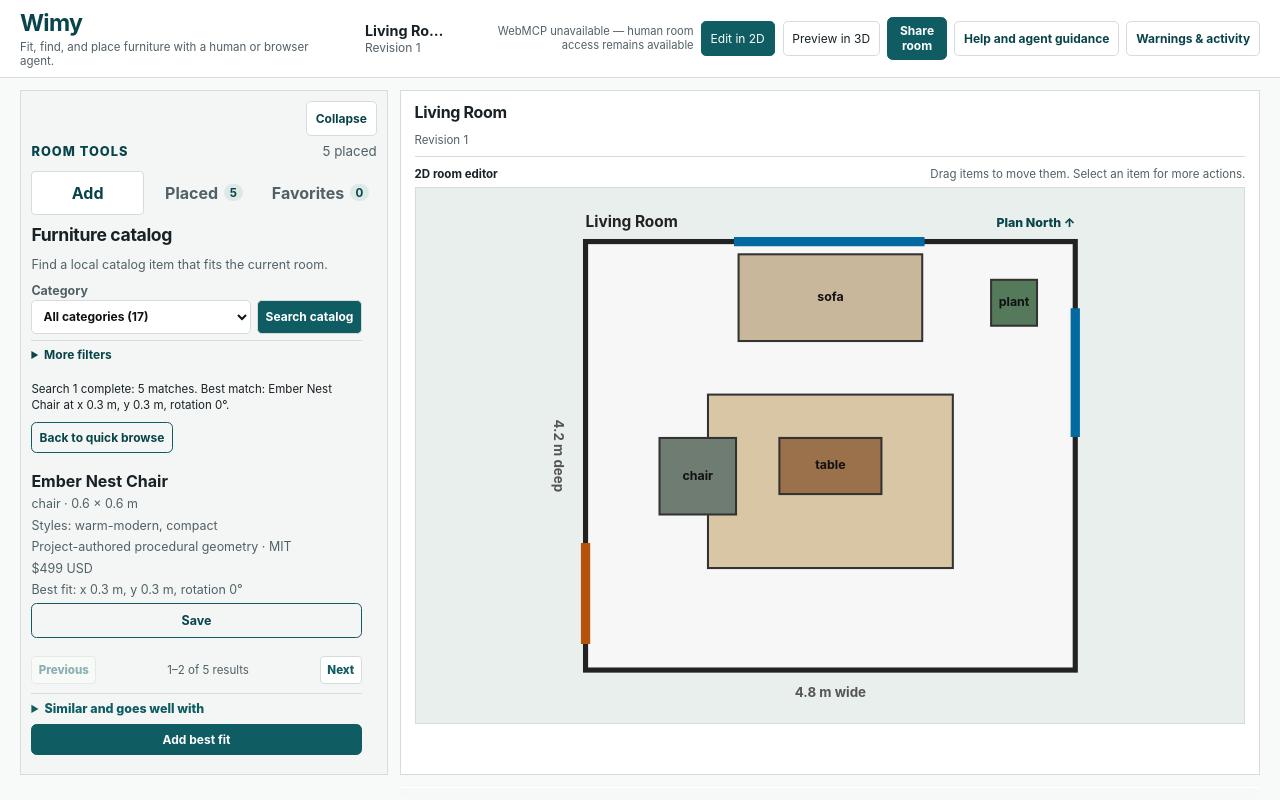
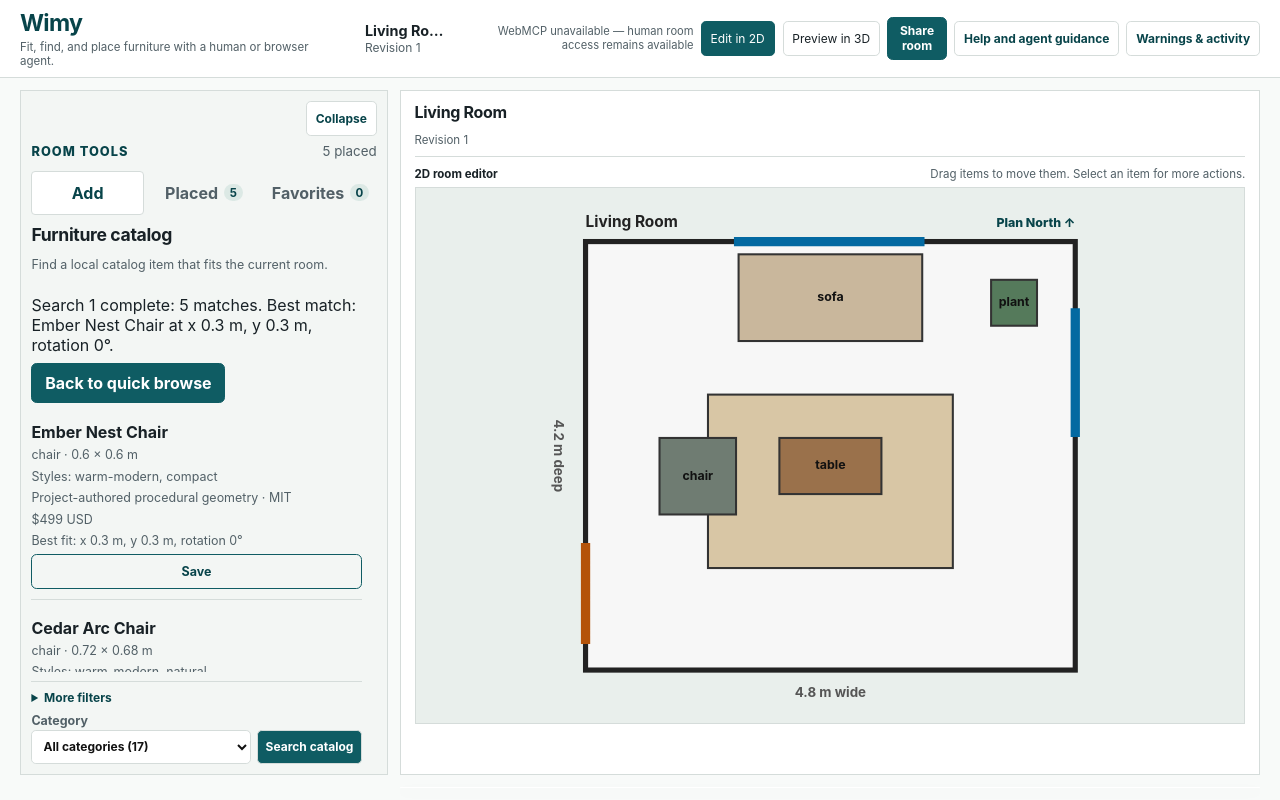
Before and after one commit to tpremrud/wimy, a React (Vite) app: page / in a window 1280 px wide. Both pictures are taken after a click on the button "Search catalog". Built offline with nearby package versions, Linux system fonts and the light colour scheme.

Commit message:
fix(wimy): compact header and scroll catalog

```diff
--- a/src/app/styles.css
+++ b/src/app/styles.css
@@ -206,7 +206,7 @@ section > p {
 .catalog-filters input,
 .catalog-filters select,
 .catalog-filters button,
-.catalog-panel > button {
+.catalog-search-view > button {
   min-height: 2.5rem;
   border: 1px solid #777777;
   border-radius: 0.25rem;
@@ -217,7 +217,7 @@ section > p {
 }
 
 .catalog-filters button,
-.catalog-panel > button {
+.catalog-search-view > button {
   align-self: end;
   border-color: #075985;
   color: #ffffff;
@@ -229,7 +229,7 @@ section > p {
 .catalog-filters input:focus-visible,
 .catalog-filters select:focus-visible,
 .catalog-filters button:focus-visible,
-.catalog-panel > button:focus-visible {
+.catalog-search-view > button:focus-visible {
   outline: 3px solid #b45309;
   outline-offset: 2px;
 }
@@ -639,7 +639,7 @@ summary:focus-visible,
 .share-panel-heading button,
 .portable-controls > button,
 .catalog-filters button,
-.catalog-panel > button,
+.catalog-search-view > button,
 .placed-item-actions button,
 .favorite-toggle {
   min-height: 2.5rem;
@@ -656,7 +656,7 @@ summary:focus-visible,
 .share-panel-heading button:hover,
 .portable-controls > button:hover,
 .catalog-filters button:hover,
-.catalog-panel > button:hover,
+.catalog-search-view > button:hover,
 .placed-item-actions button:hover,
 .favorite-toggle:hover {
   background: var(--accent-strong);
@@ -936,7 +936,7 @@ summary:focus-visible,
 }
 
 .catalog-filters button,
-.catalog-panel > button {
+.catalog-search-view > button {
   color: var(--surface);
   background: var(--accent);
 }
@@ -1193,6 +1193,7 @@ body {
   margin: 0;
   padding: 0;
   gap: 0;
+  grid-template-rows: auto minmax(0, 1fr);
   overflow: hidden;
 }
 
@@ -1451,46 +1452,39 @@ body {
   scrollbar-gutter: stable;
 }
 
+#add-panel {
+  height: 100%;
+  min-height: 0;
+}
+
 .catalog-panel {
+  height: 100%;
+  min-height: 0;
+  grid-template-rows: auto minmax(0, 1fr) auto;
   gap: 0.55rem;
   padding-top: 0.55rem;
-}
-
-.catalog-panel.is-searching {
-  position: absolute;
-  inset: 0;
-  grid-template-rows: auto auto auto auto minmax(5rem, 1fr) auto auto auto auto;
-  box-sizing: border-box;
   overflow: hidden;
 }
 
-.catalog-panel.is-searching .catalog-search-summary {
-  max-height: 2.2rem;
-  overflow: hidden;
-  font-size: 0.72rem;
-  line-height: 1.35;
-}
-
-.catalog-panel.is-searching > button {
-  min-height: 1.9rem;
-  padding: 0.3rem 0.45rem;
-  font-size: 0.75rem;
-}
-
-.catalog-panel.is-searching .catalog-results {
+.catalog-content {
   min-height: 0;
   overflow-y: auto;
   overscroll-behavior: contain;
 }
 
+.catalog-search-view {
+  display: grid;
+  gap: 0.55rem;
+}
+
 .catalog-panel-heading p {
   margin-top: 0.2rem;
   font-size: 0.78rem;
 }
 
 .catalog-filters {
-  border-top: 0;
-  padding-top: 0;
+  border-top: 1px solid var(--line);
+  padding-top: 0.5rem;
   gap: 0.4rem;
 }
 
@@ -1517,8 +1511,7 @@ body {
 }
 
 .catalog-more-filters {
-  border-top: 1px solid var(--line);
-  padding-top: 0.35rem;
+  padding-bottom: 0.1rem;
 }
 
 .catalog-more-filters summary {
@@ -1541,32 +1534,6 @@ body {
   font-weight: 800;
 }
 
-.catalog-pager {
-  display: grid;
-  grid-template-columns: auto 1fr auto;
-  align-items: center;
-  gap: 0.4rem;
-  color: var(--muted);
-  font-size: 0.72rem;
-  text-align: center;
-}
-
-.catalog-pager button {
-  min-height: 1.8rem;
-  border: 1px solid var(--line);
-  border-radius: 0.25rem;
-  padding: 0.25rem 0.4rem;
-  color: var(--accent);
-  background: var(--surface);
-  font: inherit;
-  font-weight: 800;
-}
-
-.catalog-pager button:disabled {
-  cursor: default;
-  opacity: 0.45;
-}
-
 .catalog-filter-details {
   display: grid;
   grid-template-columns: repeat(2, minmax(0, 1fr));
@@ -1603,34 +1570,7 @@ body {
   white-space: nowrap;
 }
 
-.catalog-pagination {
-  display: flex;
-  align-items: center;
-  justify-content: space-between;
-  gap: 0.35rem;
-  color: var(--muted);
-  font-size: 0.68rem;
-}
-
-.catalog-pagination button {
-  min-height: 1.85rem;
-  border: 1px solid var(--line);
-  border-radius: 0.3rem;
-  padding: 0.25rem 0.45rem;
-  color: var(--accent-strong);
-  background: var(--surface);
-  cursor: pointer;
-  font-size: 0.7rem;
-  font-weight: 700;
-}
-
-.catalog-pagination button:disabled {
-  color: #87938f;
-  cursor: default;
-  background: #edf1ef;
-}
-
-.catalog-panel > .catalog-return {
+.catalog-return {
   justify-self: start;
   min-height: 1.85rem;
   padding: 0.25rem 0.45rem;
--- a/src/ui/CatalogPanel.tsx
+++ b/src/ui/CatalogPanel.tsx
@@ -22,9 +22,6 @@ const CATEGORIES: readonly FurnitureSnapshot["category"][] = [
   "plant",
   "generic",
 ];
-
-const BROWSE_PAGE_SIZE = 4;
-const SEARCH_PAGE_SIZE = 2;
 
 type CatalogPanelProps = {
   favoriteIds?: ReadonlySet<string>;
@@ -82,8 +79,6 @@ export function CatalogPanel({
   store,
 }: CatalogPanelProps) {
   const [category, setCategory] = useState("");
-  const [browsePage, setBrowsePage] = useState(0);
-  const [searchPage, setSearchPage] = useState(0);
   const [styleTags, setStyleTags] = useState("");
   const [maxPrice, setMaxPrice] = useState("");
   const [maxWidth, setMaxWidth] = useState("");
@@ -105,34 +100,9 @@ export function CatalogPanel({
   const categoryCatalog = category === ""
     ? catalog
     : catalog.filter(({ snapshot }) => snapshot.category === category);
-  const browsePageCount = Math.max(
-    1,
-    Math.ceil(categoryCatalog.length / BROWSE_PAGE_SIZE),
-  );
-  const activeBrowsePage = Math.min(browsePage, browsePageCount - 1);
-  const browseStart = activeBrowsePage * BROWSE_PAGE_SIZE;
-  const browseItems = categoryCatalog.slice(
-    browseStart,
-    browseStart + BROWSE_PAGE_SIZE,
-  );
-  const browseRangeStart = browseItems.length === 0 ? 0 : browseStart + 1;
-  const browseEnd = browseStart + browseItems.length;
-  const searchPageCount = Math.max(
-    1,
-    Math.ceil((visibleSearch?.matches.length ?? 0) / SEARCH_PAGE_SIZE),
-  );
-  const activeSearchPage = Math.min(searchPage, searchPageCount - 1);
-  const searchStart = activeSearchPage * SEARCH_PAGE_SIZE;
-  const searchMatches = visibleSearch?.matches.slice(
-    searchStart,
-    searchStart + SEARCH_PAGE_SIZE,
-  ) ?? [];
-  const searchEnd = searchStart + searchMatches.length;
 
   const changeCategory = (value: string) => {
     setCategory(value);
-    setBrowsePage(0);
-    setSearchPage(0);
     setSearchState(null);
     setActionState(null);
   };
@@ -152,7 +122,7 @@ export function CatalogPanel({
         const activeElement = document.activeElement;
         const restoreSearchFocus =
           activeElement instanceof Element &&
-          activeElement.closest(".catalog-results, .catalog-panel > button") !==
+          activeElement.closest(".catalog-results, .catalog-content button") !==
             null;
         setSearchState(null);
         setActionState(null);
@@ -193,7 +163,6 @@ export function CatalogPanel({
       query,
       matches,
     });
-    setSearchPage(0);
     setActionState(null);
     moreFiltersRef.current?.removeAttribute("open");
   };
@@ -274,36 +243,131 @@ export function CatalogPanel({
   };
 
   return (
-    <section
-      className={`catalog-panel${visibleSearch ? " is-searching" : ""}`}
-      aria-labelledby="catalog-heading"
-    >
+    <section className="catalog-panel" aria-labelledby="catalog-heading">
       <div className="catalog-panel-heading">
         <h2 id="catalog-heading">Furniture catalog</h2>
         <p>Find a local catalog item that fits the current room.</p>
       </div>
+      <div className="catalog-content">
+        {!visibleSearch ? (
+          <section className="catalog-browse" aria-labelledby="catalog-browse-heading">
+            <div className="catalog-subheading">
+              <h3 id="catalog-browse-heading">Catalog items</h3>
+              <span>{categoryCatalog.length} items</span>
+            </div>
+            <ul className="catalog-browse-list" aria-label="Available catalog items">
+              {categoryCatalog.map((item) => {
+                const key = catalogItemKey(item.catalogRef);
+                const favorite = favoriteIds.has(key);
+                return (
+                  <li key={key}>
+                    <span>
+                      <strong>{item.snapshot.name}</strong>
+                      <small title={presentationSummary(item.catalogRef.productId)}>
+                        {item.snapshot.category} · {item.snapshot.dimensions.width} × {item.snapshot.dimensions.depth} m · {presentationLicense(item.catalogRef.productId)}
+                      </small>
+                    </span>
+                    {onToggleFavorite ? (
+                      <button
+                        type="button"
+                        className="favorite-toggle"
+                        aria-pressed={favorite}
+                        aria-label={`${favorite ? "Remove" : "Add"} ${item.snapshot.name} ${favorite ? "from" : "to"} favorites`}
+                        onClick={() => onToggleFavorite(key)}
+                      >
+                        {favorite ? "Saved" : "Save"}
+                      </button>
+                    ) : null}
+                  </li>
+                );
+              })}
+            </ul>
+          </section>
+        ) : (
+          <section className="catalog-search-view" aria-label="Catalog search">
+            <p
+              className="catalog-search-summary"
+              role="status"
+              aria-label="Catalog search result"
+              aria-live="polite"
+              aria-atomic="true"
+            >
+              {visibleSearch.announcement}
+            </p>
+            <button
+              type="button"
+              className="catalog-return"
+              onClick={() => {
+                setSearchState(null);
+                setActionState(null);
+              }}
+            >
+              Back to quick browse
+            </button>
+            {visibleSearch.matches.length > 0 ? (
+              <>
+                <ol className="catalog-results" aria-label="Catalog results">
+                  {visibleSearch.matches.map((match) => (
+                    <li key={match.catalogRef.productId}>
+                      <strong>{match.snapshot.name}</strong>
+                      <span>
+                        {`${match.snapshot.category} · ${match.snapshot.dimensions.width} × ${match.snapshot.dimensions.depth} m`}
+                      </span>
+                      <span>{`Styles: ${match.snapshot.styleTags.join(", ")}`}</span>
+                      <span>{presentationSummary(match.catalogRef.productId)}</span>
+                      <span>{`$${match.snapshot.commerce.price.amount} USD`}</span>
+                      <span>
+                        {`Best fit: x ${match.suggestedPose.x} m, y ${match.suggestedPose.y} m, rotation ${match.suggestedPose.rotationDeg}°`}
+                      </span>
+                      {onToggleFavorite ? (
+                        <button
+                          type="button"
+                          className="favorite-toggle"
+                          aria-pressed={favoriteIds.has(catalogItemKey(match.catalogRef))}
+                          aria-label={`${favoriteIds.has(catalogItemKey(match.catalogRef)) ? "Remove" : "Add"} ${match.snapshot.name} ${favoriteIds.has(catalogItemKey(match.catalogRef)) ? "from" : "to"} favorites`}
+                          onClick={() => onToggleFavorite(catalogItemKey(match.catalogRef))}
+                        >
+                          {favoriteIds.has(catalogItemKey(match.catalogRef)) ? "Saved" : "Save"}
+                        </button>
+                      ) : null}
+                    </li>
+                  ))}
+                </ol>
+                {(() => {
+                  const source = visibleSearch.matches[0];
+                  if (!source) return null;
+                  const similar = rankCatalogRelations(source, catalog, "similar");
+                  const companions = rankCatalogRelations(source, catalog, "goes-well-with");
+                  return (
+                    <details className="catalog-suggestions">
+                      <summary>Similar and goes well with</summary>
+                      <section className="catalog-relations" aria-label="Similar and goes well with">
+                        <div>
+                          <h3>Similar</h3>
+                          <p>{similar.map(({ snapshot }) => snapshot.name).join(" · ") || "No local matches yet."}</p>
+                        </div>
+                        <div>
+                          <h3>Goes well with</h3>
+                          <p>{companions.map(({ snapshot }) => snapshot.name).join(" · ") || "No local pairings yet."}</p>
+                        </div>
+                      </section>
+                    </details>
+                  );
+                })()}
+                <button type="button" onClick={addBestFit}>
+                  Add best fit
+                </button>
+              </>
+            ) : null}
+            {visibleAction ? (
+              <p role="status" aria-label="Catalog add result" aria-atomic="true">
+                {visibleAction.message}
+              </p>
+            ) : null}
+          </section>
+        )}
+      </div>
       <form className="catalog-filters" onSubmit={search}>
-        <div className="catalog-filter-primary">
-          <label>
-            Category
-            <select
-              value={category}
-              onChange={(event) => changeCategory(event.target.value)}
-            >
-              <option value="">All categories ({catalog.length})</option>
-              {CATEGORIES.filter(
-                (option) => (categoryCounts.get(option) ?? 0) > 0,
-              ).map((option) => (
-                <option key={option} value={option}>
-                  {categoryLabel(option)} ({categoryCounts.get(option)})
-                </option>
-              ))}
-            </select>
-          </label>
-          <button ref={searchButtonRef} type="submit">
-            Search catalog
-          </button>
-        </div>
         <details ref={moreFiltersRef} className="catalog-more-filters">
           <summary>More filters</summary>
           <div className="catalog-filter-details">
@@ -348,183 +412,28 @@ export function CatalogPanel({
             </label>
           </div>
         </details>
+        <div className="catalog-filter-primary">
+          <label>
+            Category
+            <select
+              value={category}
+              onChange={(event) => changeCategory(event.target.value)}
+            >
+              <option value="">All categories ({catalog.length})</option>
+              {CATEGORIES.filter(
+                (option) => (categoryCounts.get(option) ?? 0) > 0,
+              ).map((option) => (
+                <option key={option} value={option}>
+                  {categoryLabel(option)} ({categoryCounts.get(option)})
+                </option>
+              ))}
+            </select>
+          </label>
+          <button ref={searchButtonRef} type="submit">
+            Search catalog
+          </button>
+        </div>
       </form>
-
-      {!visibleSearch ? (
-        <section className="catalog-browse" aria-labelledby="catalog-browse-heading">
-          <div className="catalog-subheading">
-            <h3 id="catalog-browse-heading">Quick browse</h3>
-            <span>{browseRangeStart}–{browseEnd} of {categoryCatalog.length}</span>
-          </div>
-          <ul className="catalog-browse-list" aria-label="Available catalog items">
-            {browseItems.map((item) => {
-              const key = catalogItemKey(item.catalogRef);
-              const favorite = favoriteIds.has(key);
-              return (
-                <li key={key}>
-                  <span>
-                    <strong>{item.snapshot.name}</strong>
-                    <small title={presentationSummary(item.catalogRef.productId)}>
-                      {item.snapshot.category} · {item.snapshot.dimensions.width} × {item.snapshot.dimensions.depth} m · {presentationLicense(item.catalogRef.productId)}
-                    </small>
-                  </span>
-                  {onToggleFavorite ? (
-                    <button
-                      type="button"
-                      className="favorite-toggle"
-                      aria-pressed={favorite}
-                      aria-label={`${favorite ? "Remove" : "Add"} ${item.snapshot.name} ${favorite ? "from" : "to"} favorites`}
-                      onClick={() => onToggleFavorite(key)}
-                    >
-                      {favorite ? "Saved" : "Save"}
-                    </button>
-                  ) : null}
-                </li>
-              );
-            })}
-          </ul>
-          <div className="catalog-pagination" aria-label="Catalog pages">
-            <button
-              type="button"
-              aria-label="Previous catalog page"
-              disabled={activeBrowsePage === 0}
-              onClick={() => setBrowsePage((page) => Math.max(0, page - 1))}
-            >
-              Previous
-            </button>
-            <span
-              role="status"
-              aria-label="Catalog page status"
-              aria-live="polite"
-              aria-atomic="true"
-            >
-              Page {activeBrowsePage + 1} of {browsePageCount}
-            </span>
-            <button
-              type="button"
-              aria-label="Next catalog page"
-              disabled={activeBrowsePage >= browsePageCount - 1}
-              onClick={() =>
-                setBrowsePage((page) => Math.min(browsePageCount - 1, page + 1))
-              }
-            >
-              Next
-            </button>
-          </div>
-        </section>
-      ) : null}
-
-      <p
-        className="catalog-search-summary"
-        role="status"
-        aria-label="Catalog search result"
-        aria-live="polite"
-        aria-atomic="true"
-      >
-        {visibleSearch?.announcement ?? ""}
-      </p>
-      {visibleSearch ? (
-        <button
-          type="button"
-          className="catalog-return"
-          onClick={() => {
-            setSearchState(null);
-            setActionState(null);
-            setBrowsePage(0);
-            setSearchPage(0);
-          }}
-        >
-          Back to quick browse
-        </button>
-      ) : null}
-      {visibleSearch && visibleSearch.matches.length > 0 ? (
-        <>
-          <ol className="catalog-results" aria-label="Catalog results">
-            {searchMatches.map((match) => (
-              <li key={match.catalogRef.productId}>
-                <strong>{match.snapshot.name}</strong>
-                <span>
-                  {`${match.snapshot.category} · ${match.snapshot.dimensions.width} × ${match.snapshot.dimensions.depth} m`}
-                </span>
-                <span>{`Styles: ${match.snapshot.styleTags.join(", ")}`}</span>
-                <span>{presentationSummary(match.catalogRef.productId)}</span>
-                <span>{`$${match.snapshot.commerce.price.amount} USD`}</span>
-                <span>
-                  {`Best fit: x ${match.suggestedPose.x} m, y ${match.suggestedPose.y} m, rotation ${match.suggestedPose.rotationDeg}°`}
-                </span>
-                {onToggleFavorite ? (
-                  <button
-                    type="button"
-                    className="favorite-toggle"
-                    aria-pressed={favoriteIds.has(catalogItemKey(match.catalogRef))}
-                    aria-label={`${favoriteIds.has(catalogItemKey(match.catalogRef)) ? "Remove" : "Add"} ${match.snapshot.name} ${favoriteIds.has(catalogItemKey(match.catalogRef)) ? "from" : "to"} favorites`}
-                    onClick={() => onToggleFavorite(catalogItemKey(match.catalogRef))}
-                  >
-                    {favoriteIds.has(catalogItemKey(match.catalogRef)) ? "Saved" : "Save"}
-                  </button>
-                ) : null}
-              </li>
-            ))}
-          </ol>
-          <div className="catalog-pager" aria-label="Search result pages">
-            <button
-              type="button"
-              disabled={activeSearchPage === 0}
-              aria-label="Previous search results page"
-              onClick={() => setSearchPage((page) => Math.max(0, page - 1))}
-            >
-              Previous
-            </button>
-            <span
-              role="status"
-              aria-label="Search page status"
-              aria-live="polite"
-              aria-atomic="true"
-            >
-              {searchStart + 1}–{searchEnd} of {visibleSearch.matches.length} results
-            </span>
-            <button
-              type="button"
-              disabled={activeSearchPage >= searchPageCount - 1}
-              aria-label="Next search results page"
-              onClick={() =>
-                setSearchPage((page) => Math.min(searchPageCount - 1, page + 1))
-              }
-            >
-              Next
-            </button>
-          </div>
-          {(() => {
-            const source = visibleSearch.matches[0];
-            if (!source) return null;
-            const similar = rankCatalogRelations(source, catalog, "similar");
-            const companions = rankCatalogRelations(source, catalog, "goes-well-with");
-            return (
-              <details className="catalog-suggestions">
-                <summary>Similar and goes well with</summary>
-                <section className="catalog-relations" aria-label="Similar and goes well with">
-                  <div>
-                    <h3>Similar</h3>
-                    <p>{similar.map(({ snapshot }) => snapshot.name).join(" · ") || "No local matches yet."}</p>
-                  </div>
-                  <div>
-                    <h3>Goes well with</h3>
-                    <p>{companions.map(({ snapshot }) => snapshot.name).join(" · ") || "No local pairings yet."}</p>
-                  </div>
-                </section>
-              </details>
-            );
-          })()}
-          <button type="button" onClick={addBestFit}>
-            Add best fit
-          </button>
-        </>
-      ) : null}
-      {visibleAction ? (
-        <p role="status" aria-label="Catalog add result" aria-atomic="true">
-          {visibleAction.message}
-        </p>
-      ) : null}
     </section>
   );
 }
```
Also changed, not shown: 2 other files (tests, documents, lock files or other folders).
